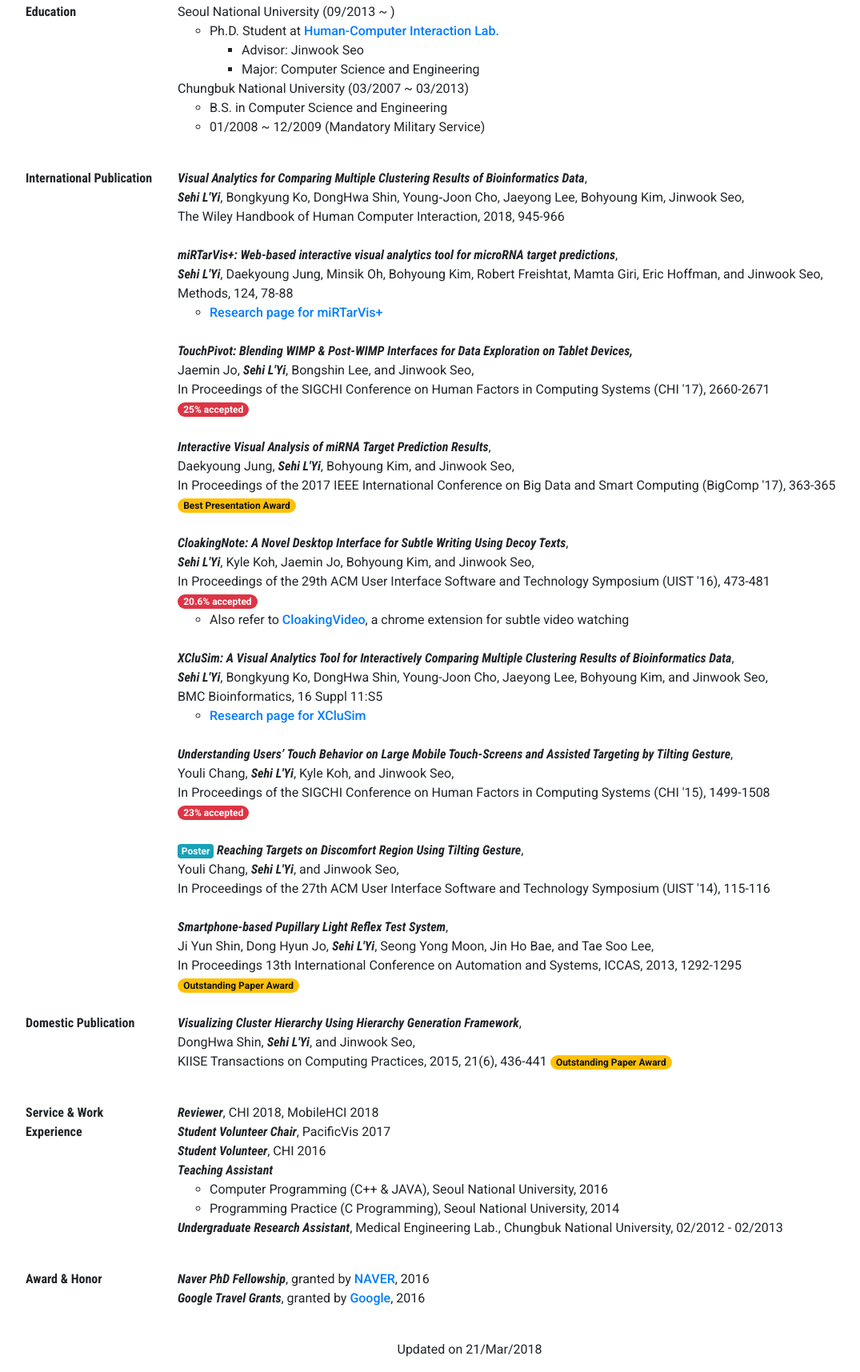
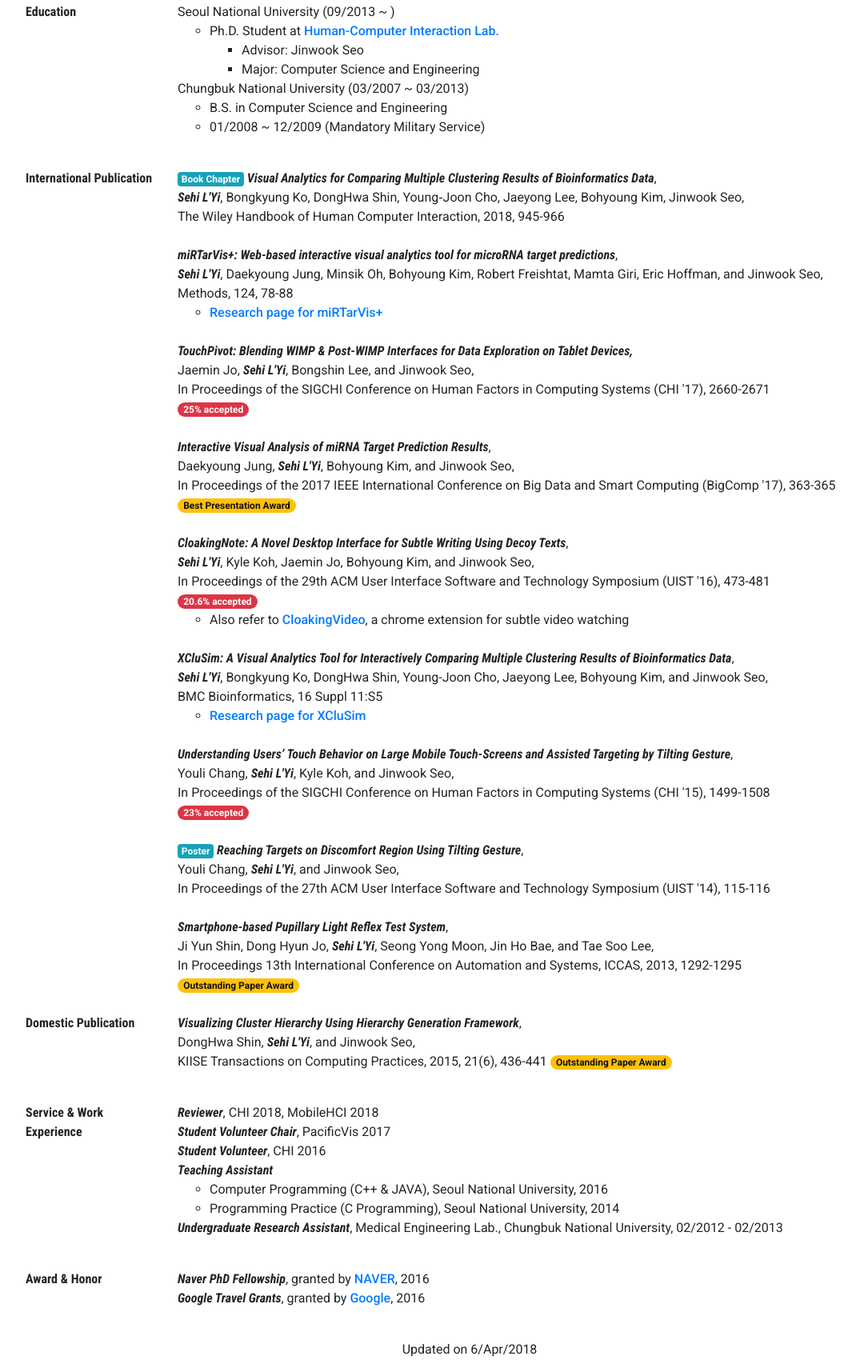
Before and after one commit to sehilyi/CV, a plain HTML site: page index.html in a window 1280 px wide. Shown: the part 344-2059 px from the top of the page at 80% size, without its empty margins (53-1128 px from the left). Drawn offline with nearby package versions, Linux system fonts and the light colour scheme.

Commit message:
Added Book Chapter tag

```diff
--- a/index.html
+++ b/index.html
@@ -106,7 +106,7 @@
                 International Publication</dt>
             <dd class="col-sm-9">
                 <ul class="list-unstyled">
-                    <li><strong>Visual Analytics for Comparing Multiple Clustering Results of Bioinformatics Data</strong>,
+                    <li><span class="badge badge-info">Book Chapter</span> <strong>Visual Analytics for Comparing Multiple Clustering Results of Bioinformatics Data</strong>,
                         </br><strong>Sehi L'Yi</strong>, Bongkyung Ko, DongHwa Shin, Young‐Joon Cho, Jaeyong Lee, Bohyoung Kim, Jinwook Seo,
                         </br>The Wiley Handbook of Human Computer Interaction, 2018, 945-966
                     </li>
@@ -205,7 +205,7 @@
         </dl>
     </div>
     <p>
-        <center>Updated on 21/Mar/2018</center>
+        <center>Updated on 6/Apr/2018</center>
     </p>
 </body>
 
```
Also changed, not shown: 1 other file.
